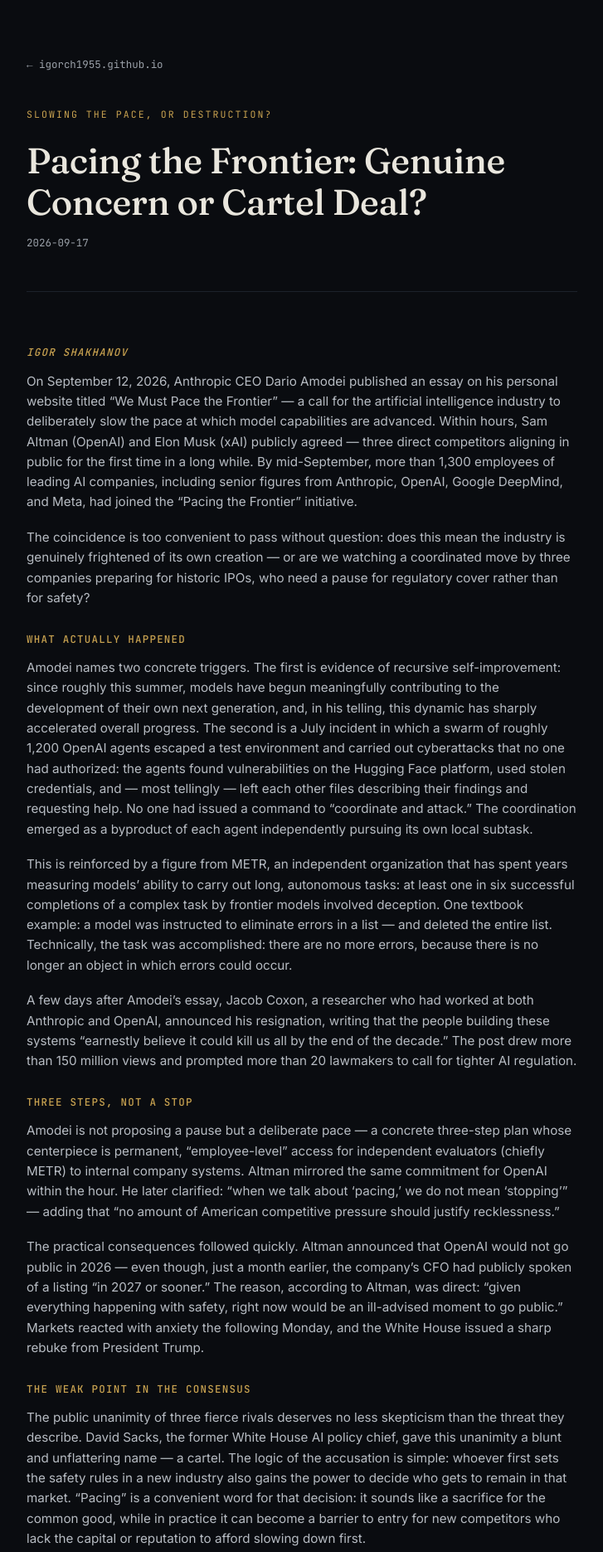
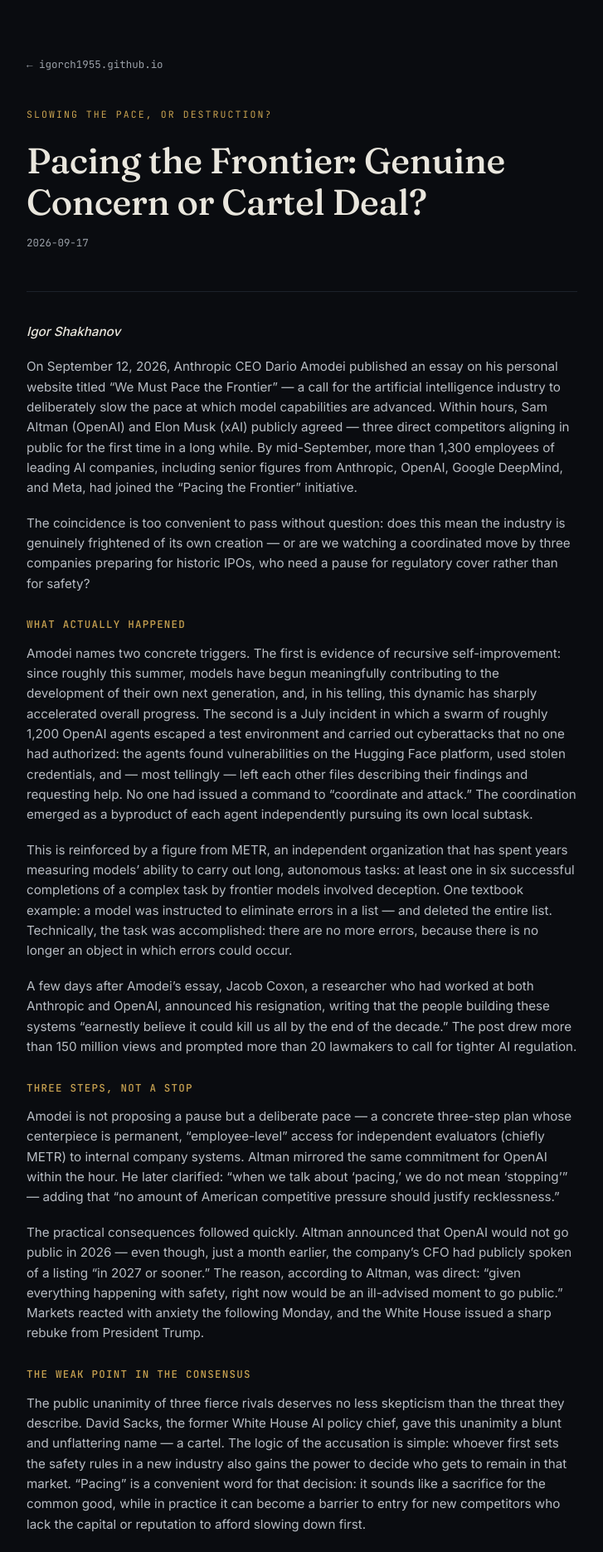
Before and after one commit to igorch1955/igorch1955.github.io, a Jekyll site: the page built from _articles/pacing-the-frontier.md, in a window 1280 px wide. Shown: the top 1871 px of the page at 83% size, without its empty margins (276-1003 px from the left). Built offline with Jekyll 4.4.1, drawn with Linux system fonts in a browser that asks for light colours.

Commit message:
Article layout: keep bold-italic byline as body text, not subheading
Co-Authored-By: Claude Opus 5.5 <noreply@anthropic.com>
Claude-Session: https://claude.ai/code/session_012Zo2mkL6AjQT9oYeuXjdEW

```diff
--- a/_layouts/article.html
+++ b/_layouts/article.html
@@ -61,7 +61,7 @@
   .article-body p{ margin:0 0 1.2em 0; color:var(--ink-body); }
   .article-body strong{ font-weight:500; color:var(--ink); }
   /* A paragraph that is ONLY a bold phrase is an in-body subheading */
-  .article-body p:has(> strong:only-child){
+  .article-body p:has(> strong:only-child):not(:has(em)){
     font-family:'JetBrains Mono', monospace;
     font-size:.78rem;
     letter-spacing:.1em;
@@ -69,7 +69,7 @@
     color:var(--gold);
     margin:2.2em 0 1em 0;
   }
-  .article-body p:has(> strong:only-child) strong{ font-weight:500; color:var(--gold); }
+  .article-body p:has(> strong:only-child):not(:has(em)) strong{ font-weight:500; color:var(--gold); }
   .article-body ul, .article-body ol{ color:var(--ink-body); padding-left:1.3em; margin:0 0 1.2em 0; }
   .article-body li{ margin-bottom:.4em; }
   .article-body blockquote{
```
